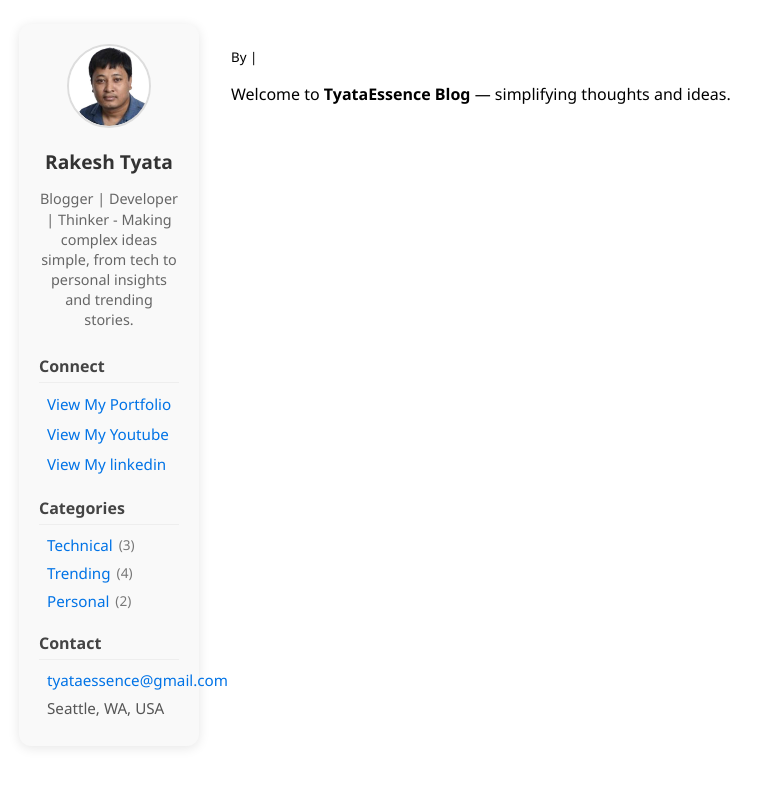
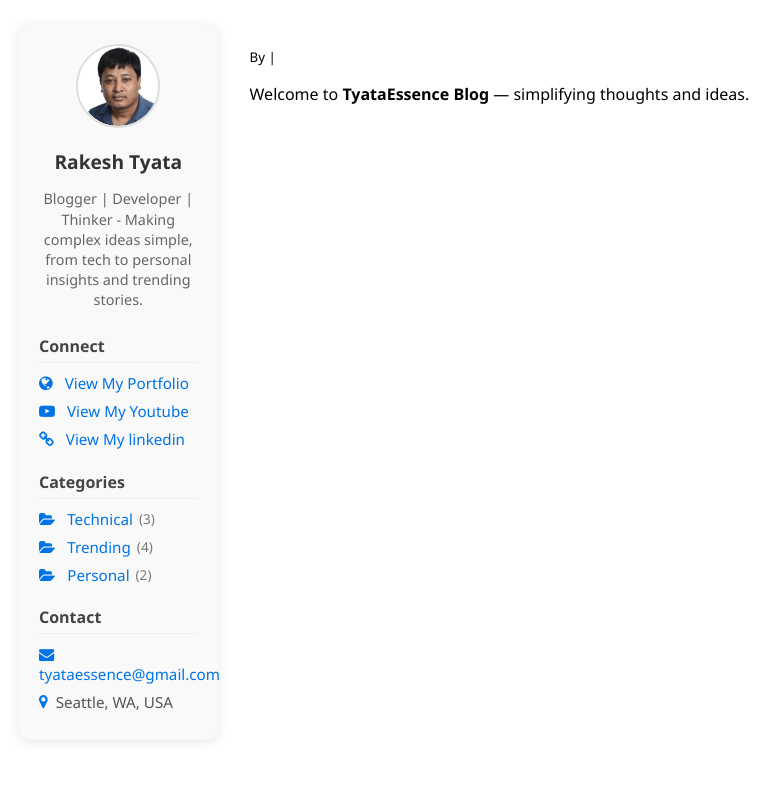
Before and after one commit to tyataessence/tyataessence.github.io, a Jekyll site: the page built from index.md, in a window 1280 px wide. Shown: the top 787 px of the page, without its empty margins (37-817 px from the left). Built offline with Jekyll 4.4.1, drawn with Linux system fonts in a browser that asks for light colours.

Commit message:
fixing sidebar display

```diff
--- a/_layouts/default.html
+++ b/_layouts/default.html
@@ -6,6 +6,7 @@
   <title>{{ page.title }}</title>
   <link rel="stylesheet" href="{{ '/assets/css/sidebar.css' | relative_url }}">
   <link rel="stylesheet" href="{{ '/assets/css/layout.css' | relative_url }}">
+  <link rel="stylesheet" href="https://cdnjs.cloudflare.com/ajax/libs/font-awesome/4.7.0/css/font-awesome.min.css">
 </head>
 <body>
 
--- a/assets/css/sidebar.css
+++ b/assets/css/sidebar.css
@@ -2,7 +2,7 @@
    Sidebar Styles
 ----------------------------------- */
 .sidebar {
-  width: 15%;                 /* fixed 15% of container width */
+  width: 17%;                 /* fixed 17% of container width */
   min-width: 180px;           /* prevents it from being too small */
   flex-shrink: 0;             /* prevents shrinking */
   background-color: #f9f9f9;
```
